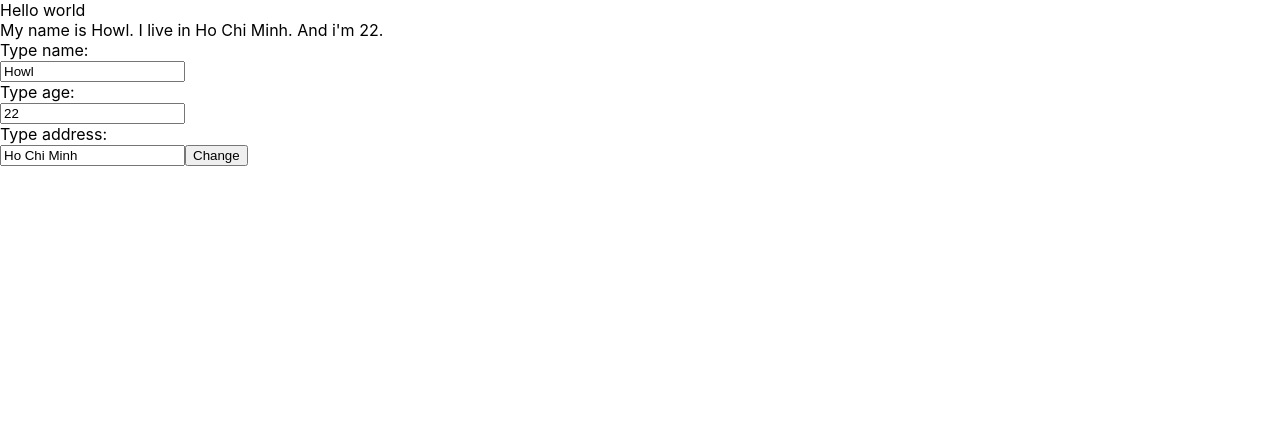
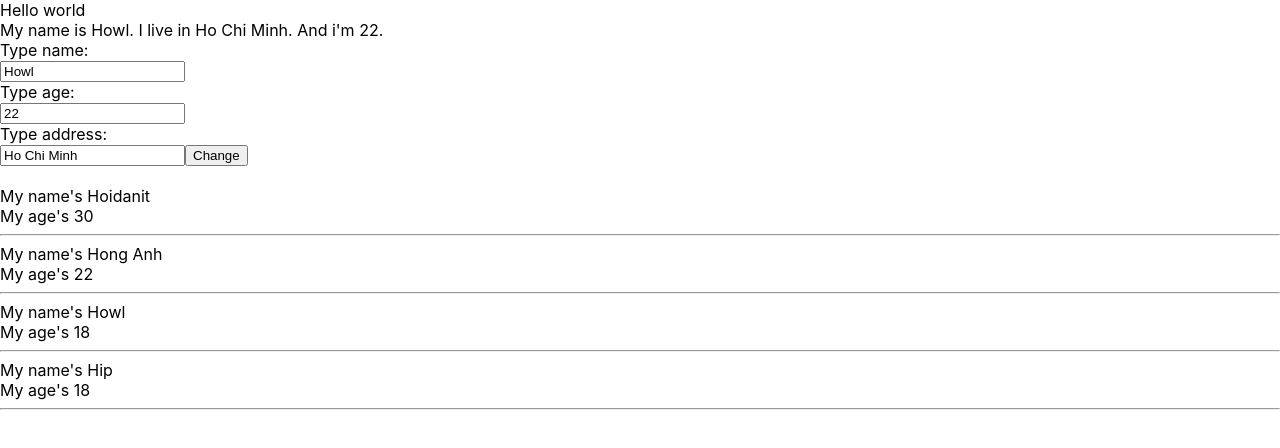
Before and after one commit to toilahonganh/base-react-redux, a React (Create React App) app: page / in a window 1280 px wide. Shown: the top 448 px of the page. Built offline with nearby package versions, Linux system fonts and the light colour scheme.

Commit message:
Outputting List

```diff
--- /dev/null
+++ b/src/components/DisplayInfor.js
@@ -0,0 +1,32 @@
+import React from 'react';
+
+
+class DisplayInfor extends React.Component {
+    render() {
+        console.log(this.props);
+        const { listUser } = this.props;
+        return (
+            <div>
+                {listUser.map((user, index) => {
+                    return (
+                        <div key={user.id}>
+                            <div>My name's {user.name}</div>
+                            <div>My age's {user.age}</div>
+
+                            <hr />
+                        </div>
+                    )
+                })}
+                {/* <div>My name's {this.props.name}</div>
+                <div>My age's {this.props.age}</div>
+                <hr />
+
+                <div>My name's {this.props.name}</div>
+                <div>My age's {this.props.age}</div>
+                <hr /> */}
+            </div>
+        )
+    }
+}
+
+export default DisplayInfor;
--- a/src/components/MyComponent.js
+++ b/src/components/MyComponent.js
@@ -1,12 +1,28 @@
 import React from "react";
 import UserInfor from "./UserInfor";
+import DisplayInfor from "./DisplayInfor";
 
 
 class MyComponent extends React.Component {
+    state = {
+        listUser: [
+            { id: 1, name: "Hoidanit", age: 30 },
+            { id: 2, name: "Hong Anh", age: 22 },
+            { id: 3, name: "Howl", age: 18 },
+            { id: 4, name: "Hip", age: 18 },
+        ]
+    }
     render() {
         return (
             <div>
                 <UserInfor />
+                <br />
+                <DisplayInfor
+                    listUser={this.state.listUser}
+
+                />
+
+
             </div>
         );
     }
```
